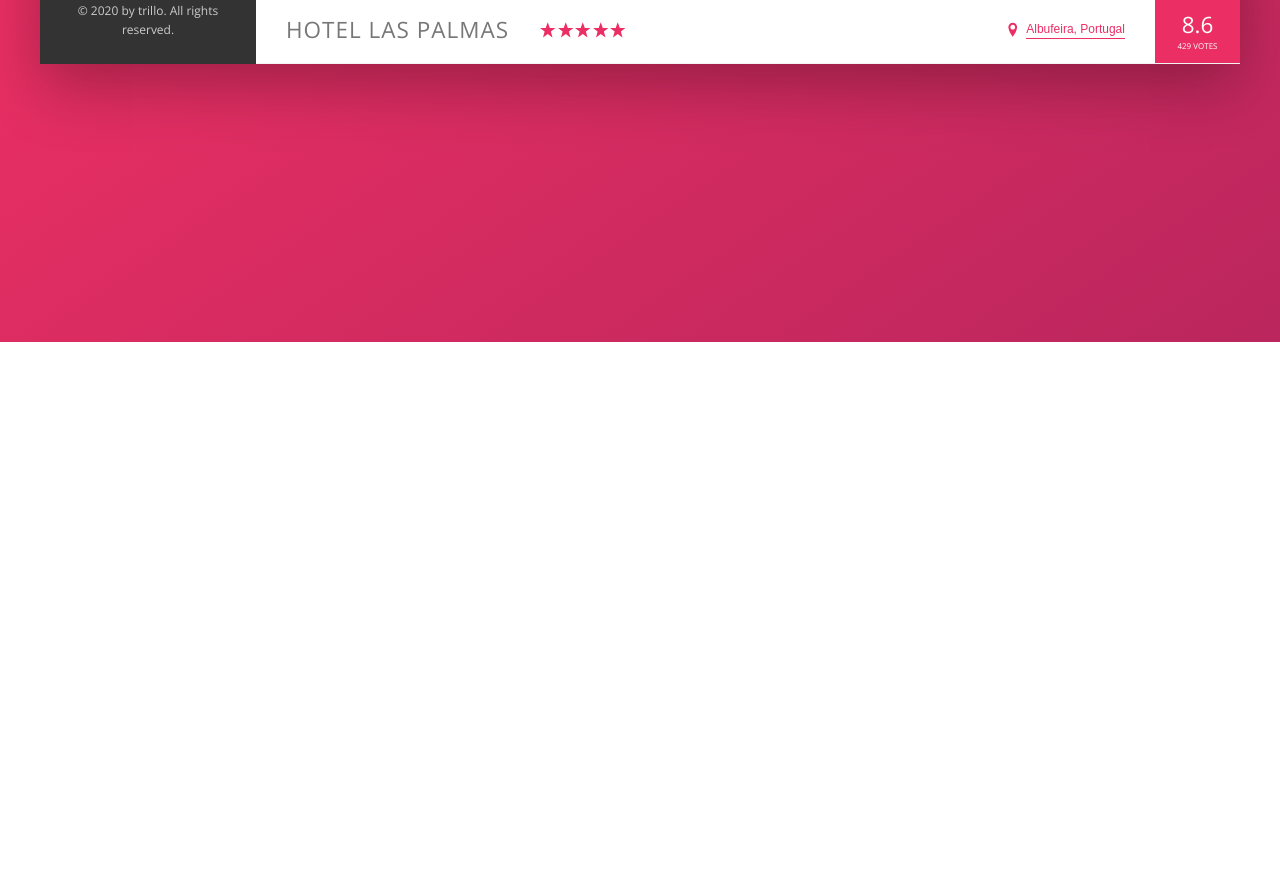
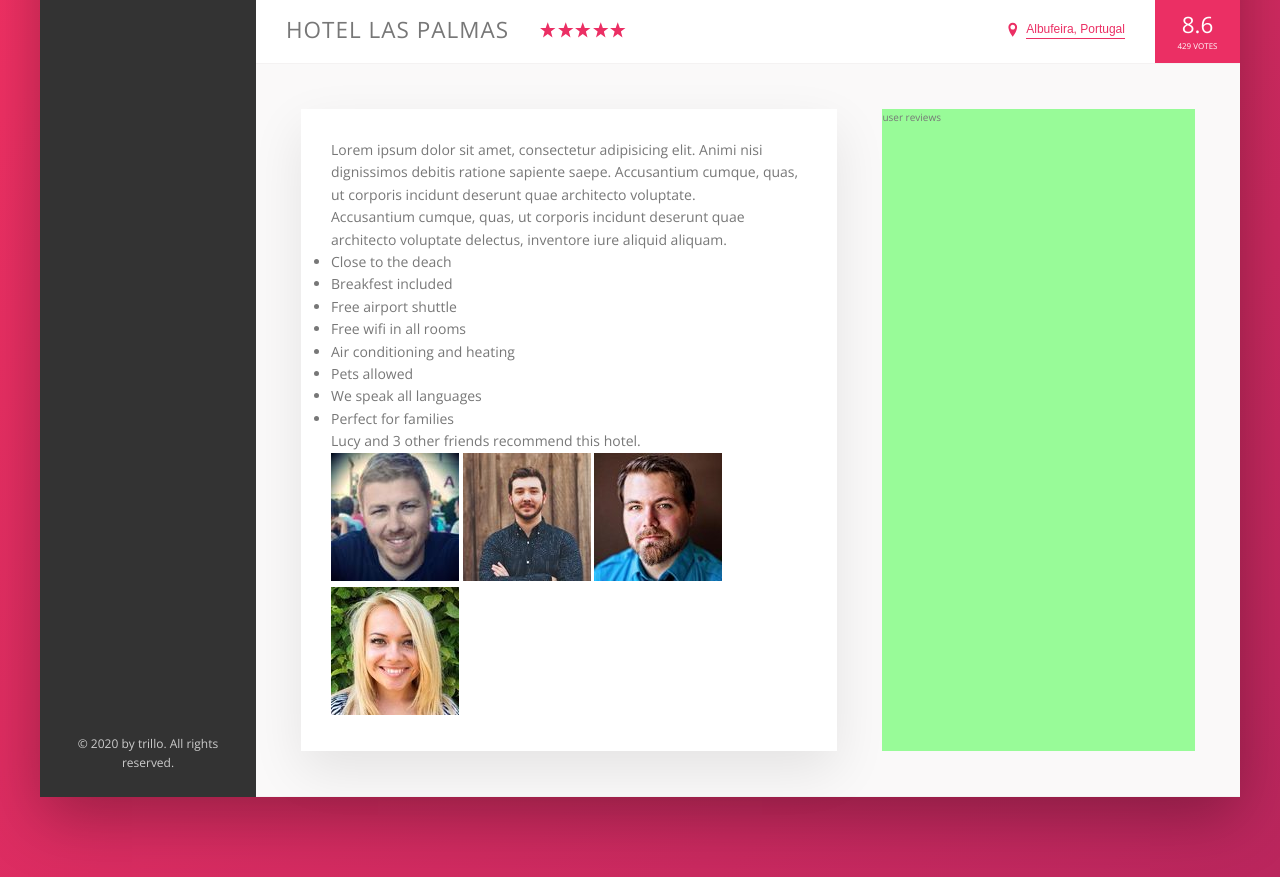
Before and after one commit to tiagoeborsanyi/css, a website: page trillo/index.html in a window 1280 px wide. Shown: the part 538-1415 px from the top of the page. Before the commit the page ends 880 px from the top, so only its background shows below. Drawn offline with nearby package versions, Linux system fonts and the light colour scheme.

Commit message:
work on description - trillo

```diff
--- a/trillo/index.html
+++ b/trillo/index.html
@@ -133,6 +133,41 @@
                             <div class="overview__rating-count">429 votes</div>
                         </div>
                     </div>
+
+                    <div class="detail">
+                        <div class="description">
+                            <p class="paragraph">
+                                Lorem ipsum dolor sit amet, consectetur adipisicing elit. Animi nisi dignissimos debitis ratione sapiente saepe. Accusantium cumque, quas, ut corporis incidunt deserunt quae architecto voluptate.
+                            </p>
+                            <p class="paragraph">
+                                Accusantium cumque, quas, ut corporis incidunt deserunt quae architecto voluptate delectus, inventore iure aliquid aliquam.
+                            </p>
+                            <ul class="list">
+                                <li class="list__item">Close to the deach</li>
+                                <li class="list__item">Breakfest included</li>
+                                <li class="list__item">Free airport shuttle</li>
+                                <li class="list__item">Free wifi in all rooms</li>
+                                <li class="list__item">Air conditioning and heating</li>
+                                <li class="list__item">Pets allowed</li>
+                                <li class="list__item">We speak all languages</li>
+                                <li class="list__item">Perfect for families</li>
+                            </ul>
+                            <div class="recomend">
+                                <p class="recommend__count">
+                                    Lucy and 3 other friends recommend this hotel.
+                                </p>
+                                <div class="recommend__friends">
+                                    <img src="img/user-3.jpg" alt="Friend 1" class="recommend__photo">
+                                    <img src="img/user-4.jpg" alt="Friend 3" class="recommend__photo">
+                                    <img src="img/user-5.jpg" alt="Friend 4" class="recommend__photo">
+                                    <img src="img/user-6.jpg" alt="Friend 6" class="recommend__photo">
+                                </div>
+                            </div>
+                        </div>
+                        <div class="user-reviews">
+                            user reviews
+                        </div>
+                    </div>
                 </main>
             </div>
         </div>
--- a/trillo/sass/_base.scss
+++ b/trillo/sass/_base.scss
@@ -13,6 +13,9 @@
     --color-grey-dark-3: #999;
 
     --shadow-dark: 0 2rem 6rem rgba(0,0,0,.3);
+    --shadow-light: 0 2rem 5rem rgba(0,0,0,.09);
+
+    --line: 1px solid var(--color-grey-light-2);
 }
 
 * {
--- a/trillo/sass/_components.scss
+++ b/trillo/sass/_components.scss
@@ -193,7 +193,7 @@
 .overview {
     display: flex;
     align-items: center;
-    border-bottom: 1px solid var(--color-grey-light-2);
+    border-bottom: var(--line);
 
     &__heading {
         font-size: 2.25rem;
--- a/trillo/sass/_layout.scss
+++ b/trillo/sass/_layout.scss
@@ -9,7 +9,7 @@
     font-size: 1.4rem;
     height: 7rem;
     background-color: #fff;
-    border-bottom: 1px solid var(--color-grey-light-2);
+    border-bottom: var(--line);
     // background-color: var(--color-grey-light-1);
 
     display: flex;
@@ -36,3 +36,24 @@
 
     flex: 1;
 }
+
+.detail {
+    display: flex;
+    padding: 4.5rem;
+    background-color: var(--color-grey-light-1);
+    border-bottom: var(--line);
+}
+
+.description {
+    font-size: 1.4rem;
+    background-color: #fff;
+    box-shadow: var(--shadow-light);
+    padding: 3rem;
+    flex: 0 0 60%;
+    margin-right: 4.5rem;
+}
+
+.user-reviews {
+    background-color: palegreen;
+    flex: 1;
+}
```
Also changed, not shown: trillo/css/style.css.
